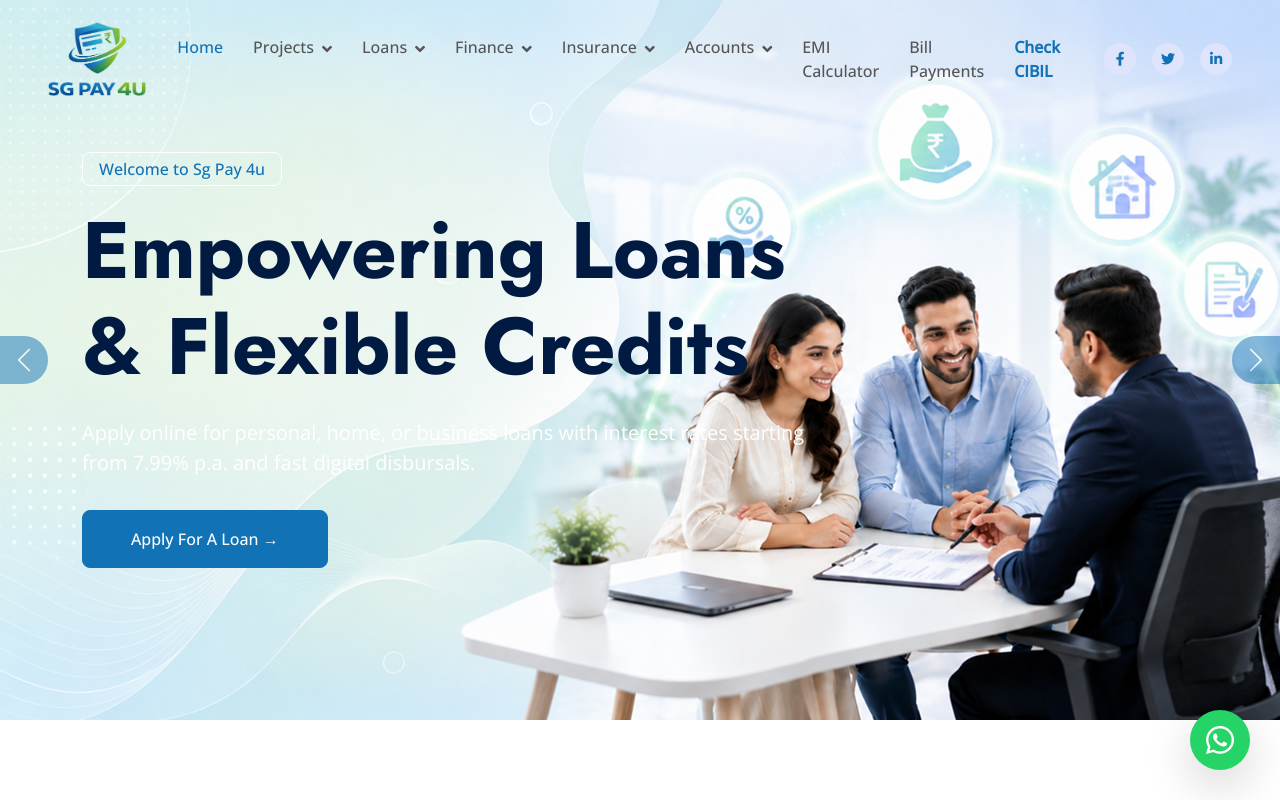
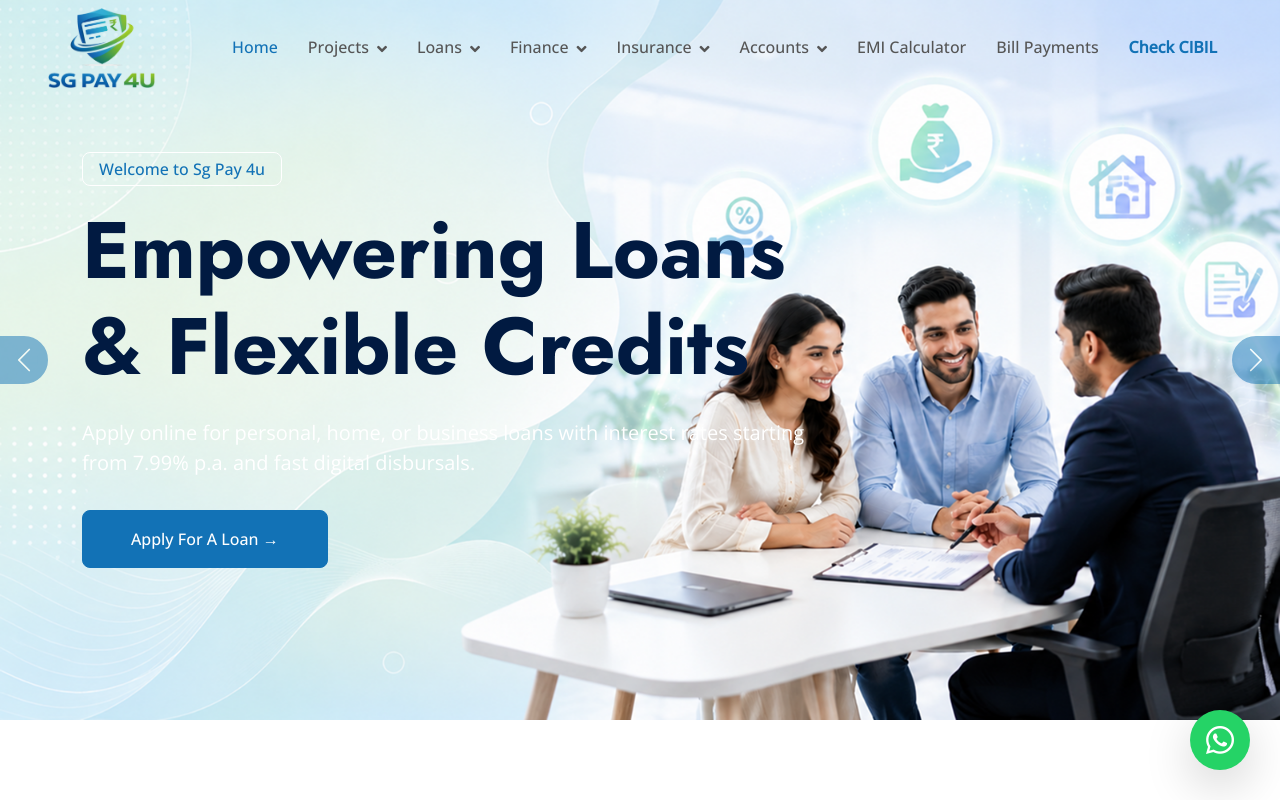
Before and after one commit to sharmajiyashu/sgpay-finance-website, a Next.js app: page / in a window 1280 px wide. Shown: the top 800 px of the page. Built offline with nearby package versions, Linux system fonts and the light colour scheme; no server answers.

Commit message:
update changes in this

```diff
--- a/src/app/(public)/layout.tsx
+++ b/src/app/(public)/layout.tsx
@@ -166,17 +166,6 @@ export default function PublicLayout({
               <Link href="/bill-payment" className={`nav-item nav-link ${pathname === "/bill-payment" ? "active" : ""}`}>Bill Payments</Link>
               <Link href="/check-cibil" className={`nav-item nav-link text-primary fw-bold ${pathname === "/check-cibil" ? "active" : ""}`}>Check CIBIL</Link>
             </div>
-            <div className="d-none d-lg-flex ms-2">
-              <a className="btn btn-light btn-sm-square rounded-circle ms-3" href={APP_CONFIG.socials.facebook} target="_blank" rel="noopener noreferrer">
-                <small className="fab fa-facebook-f text-primary"></small>
-              </a>
-              <a className="btn btn-light btn-sm-square rounded-circle ms-3" href={APP_CONFIG.socials.twitter} target="_blank" rel="noopener noreferrer">
-                <small className="fab fa-twitter text-primary"></small>
-              </a>
-              <a className="btn btn-light btn-sm-square rounded-circle ms-3" href={APP_CONFIG.socials.linkedin} target="_blank" rel="noopener noreferrer">
-                <small className="fab fa-linkedin-in text-primary"></small>
-              </a>
-            </div>
           </div>
         </nav>
       </div>
```
